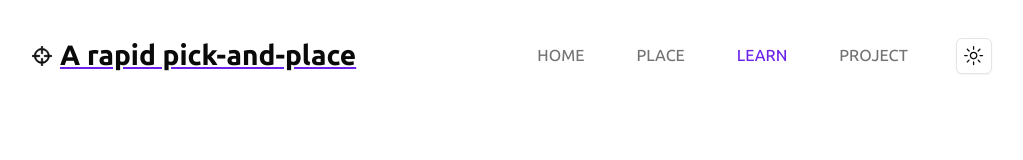
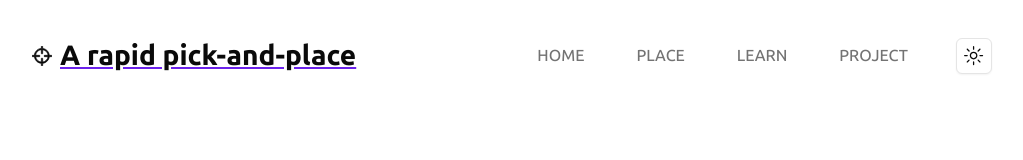
Before and after one commit to p4p-83/interface, a Next.js app in the folder client/: page /settings in a window 1280 px wide. Shown: the top 160 px of the page, without its empty margins (136-1159 px from the left). Built offline with nearby package versions, Linux system fonts and the light colour scheme.

Commit message:
fix: :bug: fix navigation bar link to learn page

```diff
--- a/client/src/components/Header.tsx
+++ b/client/src/components/Header.tsx
@@ -24,7 +24,7 @@ export const Header = () => {
 
           <NavItem hideWhenSmall href='/' label='Home' />
           <NavItem href='/place' label='Place' />
-          <NavItem href='/settings' label='Learn' />
+          <NavItem href='/learn' label='Learn' />
           <NavItem href='/project' label='Project' />
 
           <div className='pl-2 lg:pl-3'>
```
